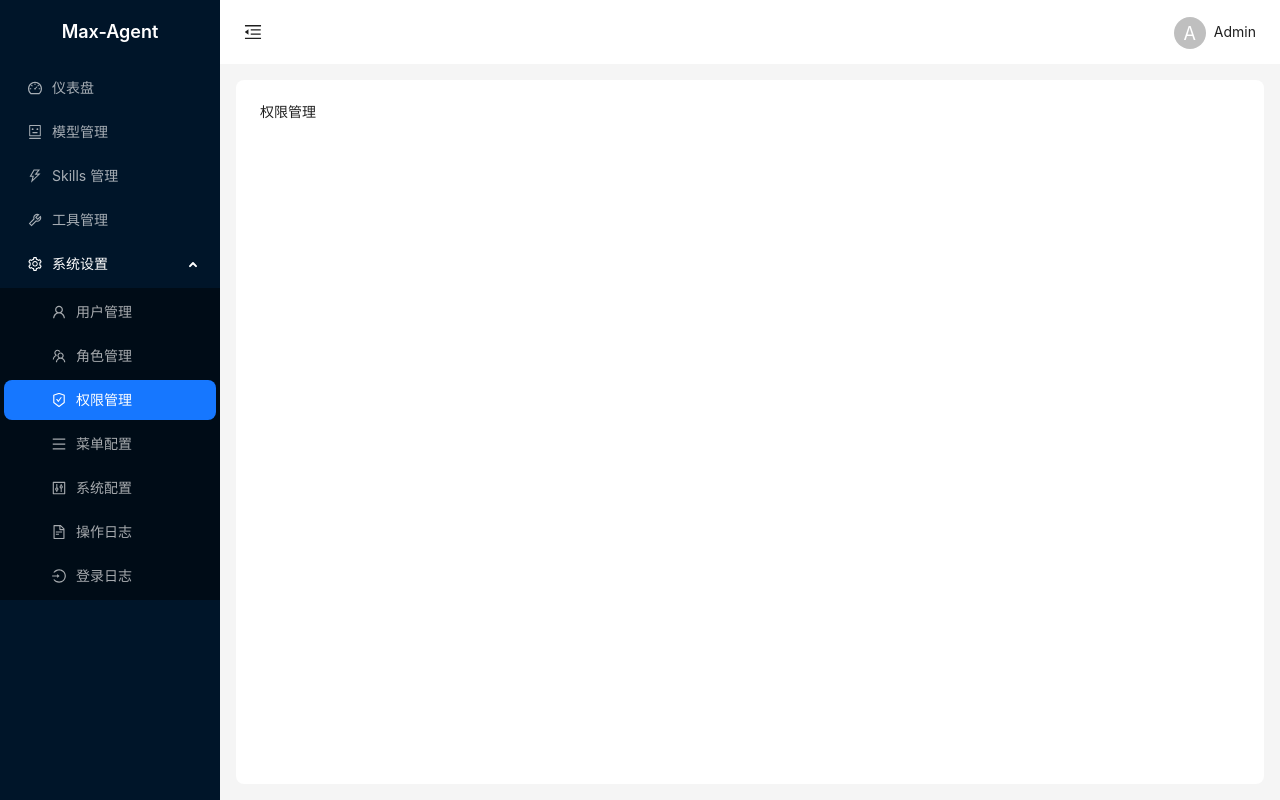
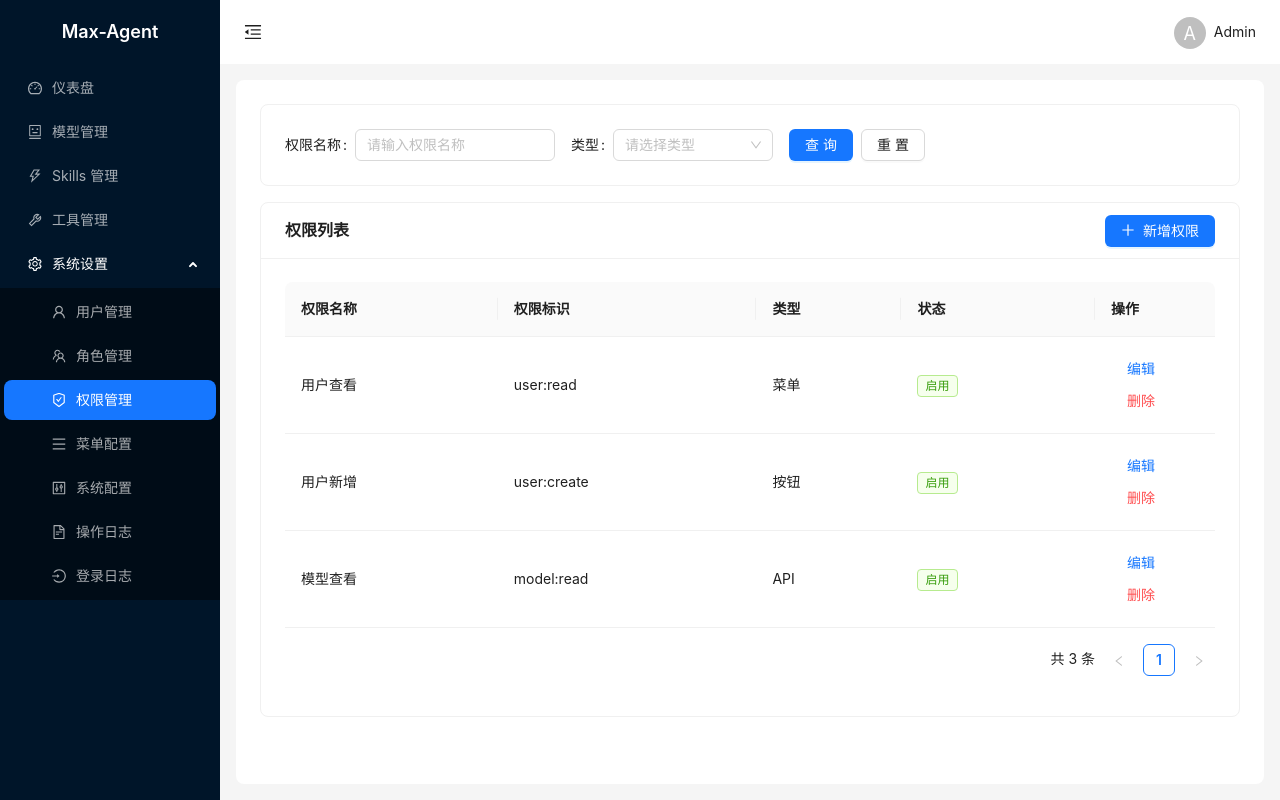
Before and after one commit to AngLi1997/max-agent, a Vue app in the folder frontend/: page /setting/permission in a window 1280 px wide. Built offline with nearby package versions, Linux system fonts and the light colour scheme; sample sign-in values are in the browser's storage.

Commit message:
feat: 实现权限管理页面

```diff
--- /dev/null
+++ b/frontend/src/api/permission.ts
@@ -0,0 +1,76 @@
+export interface PermissionItem {
+  id: number
+  name: string
+  identifier: string
+  type: '菜单' | '按钮' | 'API'
+  status: 'active' | 'inactive'
+  createdAt: string
+}
+
+export interface PermissionListParams {
+  name?: string
+  type?: string
+}
+
+export interface PermissionListResult {
+  list: PermissionItem[]
+  total: number
+}
+
+const mockData: PermissionItem[] = [
+  { id: 1, name: '用户查看', identifier: 'user:read', type: '菜单', status: 'active', createdAt: '2024-01-01 10:00:00' },
+  { id: 2, name: '用户新增', identifier: 'user:create', type: '按钮', status: 'active', createdAt: '2024-02-01 10:00:00' },
+  { id: 3, name: '模型查看', identifier: 'model:read', type: 'API', status: 'active', createdAt: '2024-03-01 10:00:00' },
+]
+let nextId = 4
+
+export function getPermissionListApi(params: PermissionListParams): Promise<PermissionListResult> {
+  return new Promise((resolve) => {
+    setTimeout(() => {
+      let list = [...mockData]
+      if (params.name) {
+        list = list.filter((item) => item.name.includes(params.name!))
+      }
+      if (params.type) {
+        list = list.filter((item) => item.type === params.type)
+      }
+      resolve({ list, total: list.length })
+    }, 300)
+  })
+}
+
+export function createPermissionApi(data: Omit<PermissionItem, 'id' | 'createdAt'>): Promise<PermissionItem> {
+  return new Promise((resolve) => {
+    setTimeout(() => {
+      const item: PermissionItem = {
+        ...data,
+        id: nextId++,
+        createdAt: new Date().toLocaleString('zh-CN').replace(/\//g, '-'),
+      }
+      mockData.push(item)
+      resolve(item)
+    }, 300)
+  })
+}
+
+export function updatePermissionApi(id: number, data: Omit<PermissionItem, 'id' | 'createdAt'>): Promise<PermissionItem> {
+  return new Promise((resolve, reject) => {
+    setTimeout(() => {
+      const index = mockData.findIndex((item) => item.id === id)
+      if (index === -1) { reject(new Error('权限不存在')); return }
+      mockData[index] = { ...mockData[index], ...data }
+      resolve(mockData[index])
+    }, 300)
+  })
+}
+
+export function deletePermissionApi(id: number): Promise<void> {
+  return new Promise((resolve, reject) => {
+    setTimeout(() => {
+      const index = mockData.findIndex((item) => item.id === id)
+      if (index === -1) { reject(new Error('权限不存在')); return }
+      mockData.splice(index, 1)
+      resolve()
+    }, 300)
+  })
+}
--- a/frontend/src/views/setting/permission/index.vue
+++ b/frontend/src/views/setting/permission/index.vue
@@ -1,3 +1,196 @@
 <template>
-  <div>{{ $route.meta.title }}</div>
+  <div>
+    <a-card style="margin-bottom: 16px">
+      <a-form layout="inline" :model="searchForm">
+        <a-form-item label="权限名称">
+          <a-input v-model:value="searchForm.name" placeholder="请输入权限名称" allow-clear style="width: 200px" />
+        </a-form-item>
+        <a-form-item label="类型">
+          <a-select v-model:value="searchForm.type" placeholder="请选择类型" allow-clear style="width: 160px">
+            <a-select-option value="菜单">菜单</a-select-option>
+            <a-select-option value="按钮">按钮</a-select-option>
+            <a-select-option value="API">API</a-select-option>
+          </a-select>
+        </a-form-item>
+        <a-form-item>
+          <a-button type="primary" @click="fetchData">查询</a-button>
+          <a-button style="margin-left: 8px" @click="handleReset">重置</a-button>
+        </a-form-item>
+      </a-form>
+    </a-card>
+
+    <a-card title="权限列表">
+      <template #extra>
+        <a-button type="primary" @click="handleAdd">
+          <template #icon><PlusOutlined /></template>
+          新增权限
+        </a-button>
+      </template>
+      <a-table
+        :columns="columns"
+        :data-source="dataSource"
+        :loading="loading"
+        :pagination="{ total, pageSize: 10, showTotal: (t: number) => `共 ${t} 条` }"
+        row-key="id"
+      >
+        <template #bodyCell="{ column, record }">
+          <template v-if="column.key === 'status'">
+            <a-tag :color="record.status === 'active' ? 'green' : 'default'">
+              {{ record.status === 'active' ? '启用' : '禁用' }}
+            </a-tag>
+          </template>
+          <template v-if="column.key === 'action'">
+            <a-button type="link" @click="handleEdit(record)">编辑</a-button>
+            <a-button type="link" danger @click="handleDelete(record)">删除</a-button>
+          </template>
+        </template>
+      </a-table>
+    </a-card>
+
+    <a-drawer
+      :title="drawerTitle"
+      :open="drawerVisible"
+      width="480"
+      @close="drawerVisible = false"
+    >
+      <a-form :model="formState" :label-col="{ span: 6 }" :wrapper-col="{ span: 16 }">
+        <a-form-item label="权限名称" required>
+          <a-input v-model:value="formState.name" placeholder="请输入权限名称" />
+        </a-form-item>
+        <a-form-item label="权限标识" required>
+          <a-input v-model:value="formState.identifier" placeholder="例如：user:read" />
+        </a-form-item>
+        <a-form-item label="类型" required>
+          <a-select v-model:value="formState.type" placeholder="请选择类型">
+            <a-select-option value="菜单">菜单</a-select-option>
+            <a-select-option value="按钮">按钮</a-select-option>
+            <a-select-option value="API">API</a-select-option>
+          </a-select>
+        </a-form-item>
+        <a-form-item label="状态" required>
+          <a-select v-model:value="formState.status">
+            <a-select-option value="active">启用</a-select-option>
+            <a-select-option value="inactive">禁用</a-select-option>
+          </a-select>
+        </a-form-item>
+      </a-form>
+      <template #footer>
+        <div style="text-align: right">
+          <a-button style="margin-right: 8px" @click="drawerVisible = false">取消</a-button>
+          <a-button type="primary" :loading="submitLoading" @click="handleSubmit">确定</a-button>
+        </div>
+      </template>
+    </a-drawer>
+  </div>
 </template>
+
+<script setup lang="ts">
+import { ref, reactive, onMounted } from 'vue'
+import { message, Modal } from 'ant-design-vue'
+import { PlusOutlined } from '@ant-design/icons-vue'
+import {
+  getPermissionListApi,
+  createPermissionApi,
+  updatePermissionApi,
+  deletePermissionApi,
+  type PermissionItem,
+} from '../../../api/permission'
+
+const columns = [
+  { title: '权限名称', dataIndex: 'name', key: 'name' },
+  { title: '权限标识', dataIndex: 'identifier', key: 'identifier' },
+  { title: '类型', dataIndex: 'type', key: 'type' },
+  { title: '状态', dataIndex: 'status', key: 'status' },
+  { title: '操作', key: 'action', width: 120 },
+]
+
+const loading = ref(false)
+const dataSource = ref<PermissionItem[]>([])
+const total = ref(0)
+const drawerVisible = ref(false)
+const drawerTitle = ref('新增权限')
+const editingId = ref<number | null>(null)
+const submitLoading = ref(false)
+
+const searchForm = reactive({ name: '', type: undefined as string | undefined })
+const formState = reactive({
+  name: '',
+  identifier: '',
+  type: undefined as '菜单' | '按钮' | 'API' | undefined,
+  status: 'active' as 'active' | 'inactive',
+})
+
+async function fetchData() {
+  loading.value = true
+  try {
+    const res = await getPermissionListApi({ name: searchForm.name, type: searchForm.type })
+    dataSource.value = res.list
+    total.value = res.total
+  } finally {
+    loading.value = false
+  }
+}
+
+function handleReset() {
+  searchForm.name = ''
+  searchForm.type = undefined
+  fetchData()
+}
+
+function handleAdd() {
+  editingId.value = null
+  drawerTitle.value = '新增权限'
+  formState.name = ''
+  formState.identifier = ''
+  formState.type = undefined
+  formState.status = 'active'
+  drawerVisible.value = true
+}
+
+function handleEdit(record: PermissionItem) {
+  editingId.value = record.id
+  drawerTitle.value = '编辑权限'
+  formState.name = record.name
+  formState.identifier = record.identifier
+  formState.type = record.type
+  formState.status = record.status
+  drawerVisible.value = true
+}
+
+function handleDelete(record: PermissionItem) {
+  Modal.confirm({
+    title: '确认删除',
+    content: `确定要删除权限「${record.name}」吗？`,
+    okType: 'danger',
+    async onOk() {
+      await deletePermissionApi(record.id)
+      message.success('删除成功')
+      fetchData()
+    },
+  })
+}
+
+async function handleSubmit() {
+  if (!formState.name || !formState.identifier || !formState.type) {
+    message.warning('请填写完整信息')
+    return
+  }
+  submitLoading.value = true
+  try {
+    const data = { name: formState.name, identifier: formState.identifier, type: formState.type, status: formState.status }
+    if (editingId.value !== null) {
+      await updatePermissionApi(editingId.value, data)
+      message.success('更新成功')
+    } else {
+      await createPermissionApi(data)
+      message.success('创建成功')
+    }
+    drawerVisible.value = false
+    fetchData()
+  } finally {
+    submitLoading.value = false
+  }
+}
+
+onMounted(fetchData)
+</script>
```
